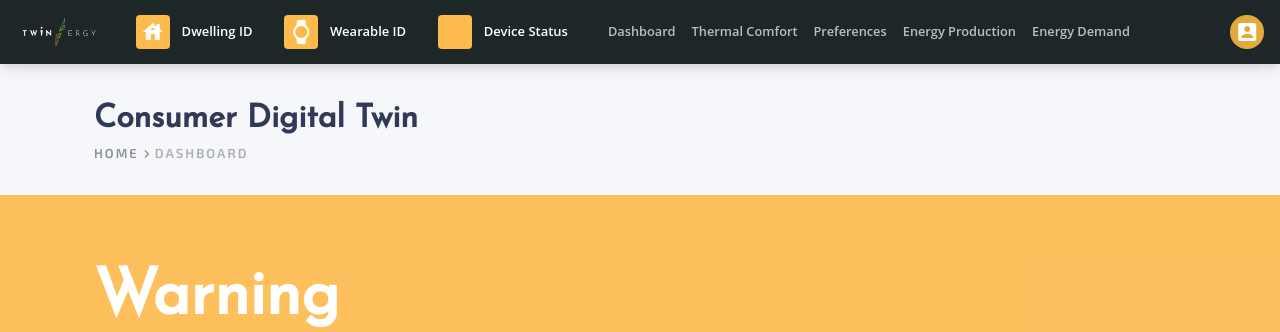
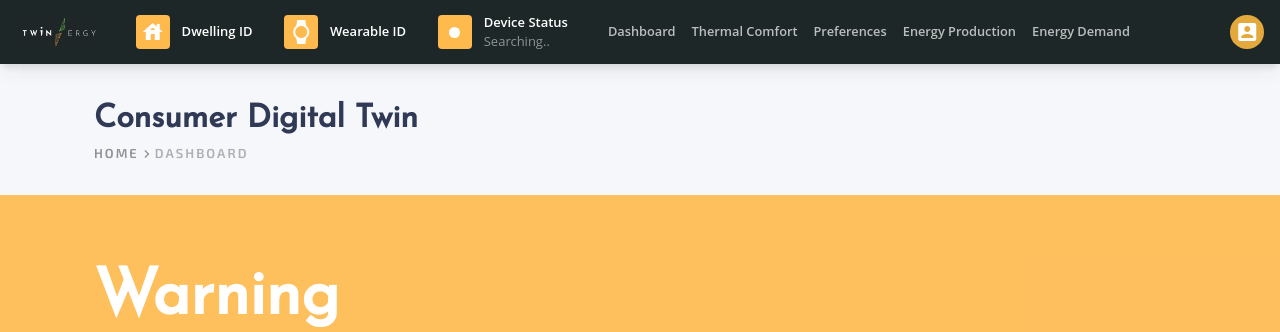
Before and after one commit to mountzou/TwinERGY, a Flask app: page / in a window 1280 px wide. Shown: the top 332 px of the page. Run offline with Flask 3, Linux system fonts and the light colour scheme; the visitor is signed in with stand-in values (Sample User, id 1); data that the repository does not hold is empty; some libraries are stand-ins or nearby versions.

Commit message:
- Minor fixes in the device status
- Minor fixes in the material-icons

```diff
--- a/app.py
+++ b/app.py
@@ -49,7 +49,6 @@ keycloak_openid = KeycloakOpenID(server_url='https://auth.tec.etra-id.com/auth/'
     realm_name='TwinERGY',
     client_secret_key="secret")
 app.secret_key = 'secret'
-
 
 
 @app.before_request
@@ -195,8 +194,6 @@ def api_preferences():
     load_weights = g.cur.fetchall()
 
     return jsonify(0)
-
-
 
 
 @app.route('/ttn-webhook', methods=['POST'])
@@ -535,6 +532,7 @@ def current_session():
     # Return a json object that includes the session data
     return jsonify(dict(session))
 
+
 @app.route('/get_device_status')
 def get_device_status():
     query = """
@@ -550,5 +548,6 @@ def get_device_status():
 
     return jsonify(latest_timestamp)
 
+
 if __name__ == "__main__":
     app.run(debug=True)
--- a/static/css/twinergy.css
+++ b/static/css/twinergy.css
@@ -169,12 +169,12 @@ label {
 }
 
 .red-dot {
+  position: relative;
   width: 11px;
   height: 11px;
   background-color: transparent;
   border-radius: 50%;
   animation: pulsate 2s ease-out;
-  animation-iteration-count: infinite;
   opacity: 1.0;
 }
 
--- a/static/js/session.js
+++ b/static/js/session.js
@@ -30,6 +30,12 @@ getSessionData().then((sessionData) => {
 
 var status = 'inactive';
 
+var redDot = document.querySelector('.red-dot');
+var liveText = document.querySelector('#live-id');
+
+redDot.style.backgroundColor = 'white';
+liveText.innerHTML = 'Searching..';
+
 function checkForNewData() {
   $.getJSON('/get_device_status', function (data) {
     let currentTimestamp = Math.floor(Date.now() / 1000);
@@ -42,16 +48,14 @@ function checkForNewData() {
       status = 'inactive';
     }
 
-    var redDot = document.querySelector('.red-dot');
-    var liveText = document.querySelector('#live-id');
-
     switch (status) {
       case 'active':
         redDot.style.backgroundColor = 'white';
         liveText.textContent = 'Active';
         break;
       case 'inactive':
-        redDot.style.backgroundColor = 'gray';
+        redDot.style.backgroundColor = '#1e2727';
+        redDot.style.animationIterationCount = '0';
         liveText.textContent = 'Inactive';
         break;
       case 'init':
--- a/templates/base-account.html
+++ b/templates/base-account.html
@@ -15,7 +15,7 @@
 
     <link href="{{url_for('static', filename='css/app.css')}}" rel="stylesheet" type="text/css">
     <link href="{{url_for('static', filename='css/twinergy.min.css')}}" rel="stylesheet" type="text/css">
-    <link href="{{url_for('static', filename='css/material-icons.css')}}" rel="stylesheet" type="text/css">
+    <link href="https://fonts.googleapis.com/icon?family=Material+Icons" rel="stylesheet">
 
     <!-- Import additional .css files in the header section -->
     {% block html_css %}{% endblock html_css %}
--- a/templates/base-helpdesk.html
+++ b/templates/base-helpdesk.html
@@ -15,7 +15,7 @@
 
     <link href="{{url_for('static', filename='css/app.css')}}" rel="stylesheet" type="text/css">
     <link href="{{url_for('static', filename='css/twinergy.min.css')}}" rel="stylesheet" type="text/css">
-    <link href="{{url_for('static', filename='css/material-icons.css')}}" rel="stylesheet" type="text/css">
+    <link href="https://fonts.googleapis.com/icon?family=Material+Icons" rel="stylesheet">
 
     <!-- Import additional .css files in the header section -->
     {% block html_css %}{% endblock html_css %}
--- a/templates/base-preferences.html
+++ b/templates/base-preferences.html
@@ -16,7 +16,7 @@
     <link rel="stylesheet" type="text/css" href="{{url_for('static', filename='css/app.css')}}">
     <link rel="stylesheet" type="text/css" href="{{url_for('static', filename='css/twinergy.css')}}">
     <link rel="stylesheet" type="text/css" href="{{url_for('static', filename='css/ion-rangeslider.css')}}">
-    <link href="{{url_for('static', filename='css/material-icons.css')}}" rel="stylesheet" type="text/css">
+    <link href="https://fonts.googleapis.com/icon?family=Material+Icons" rel="stylesheet">
 
     <!-- jQuery -->
     <script src="{{url_for('static', filename='vendor/jquery.min.js')}}"></script>
--- a/templates/base.html
+++ b/templates/base.html
@@ -15,7 +15,7 @@
 
     <link href="{{url_for('static', filename='css/app.css')}}" rel="stylesheet" type="text/css">
     <link href="{{url_for('static', filename='css/twinergy.css')}}" rel="stylesheet" type="text/css">
-    <link href="{{url_for('static', filename='css/material-icons.css')}}" rel="stylesheet" type="text/css">
+    <link href="https://fonts.googleapis.com/icon?family=Material+Icons" rel="stylesheet">
 
     <!-- Import additional .css files in the header section -->
     {% block html_css %}{% endblock html_css %}
--- a/templates/navbar.html
+++ b/templates/navbar.html
@@ -47,7 +47,7 @@
 
                     <span class="avatar avatar-sm-basic-navbar mr-12pt">
                         <span class="avatar-title rounded navbar-avatar">
-                            <div class="red-dot"></div>
+                            <div class="red-dot" style="background-color:white;"></div>
                         </span>
                     </span>
 
```
